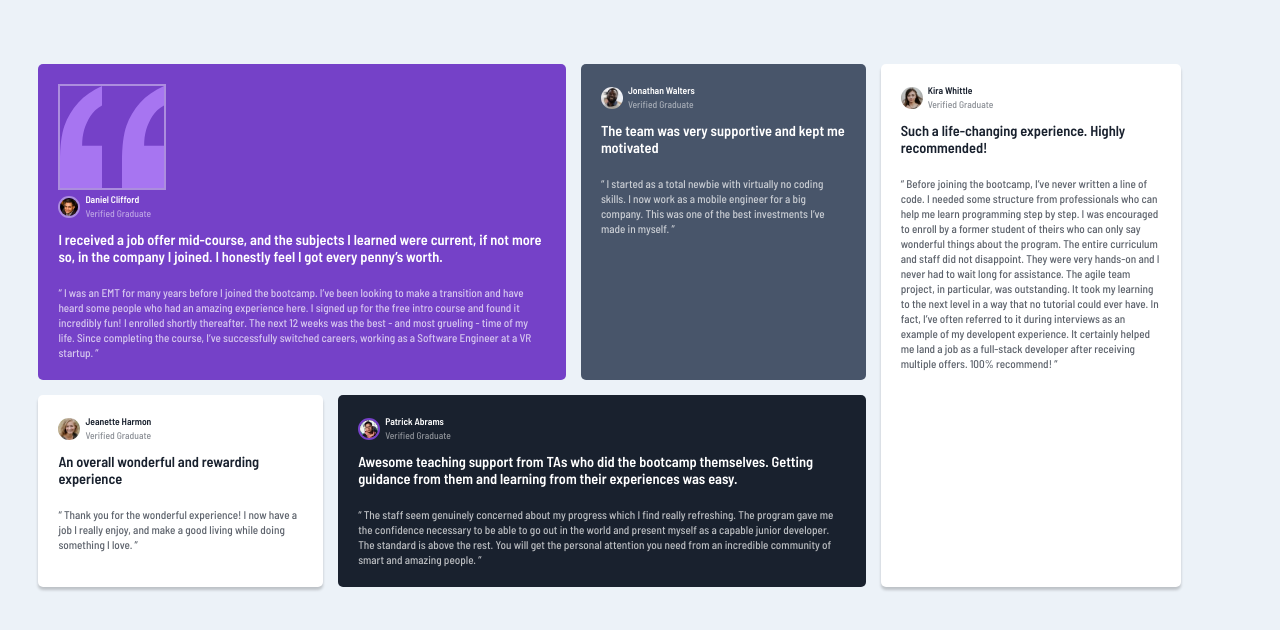
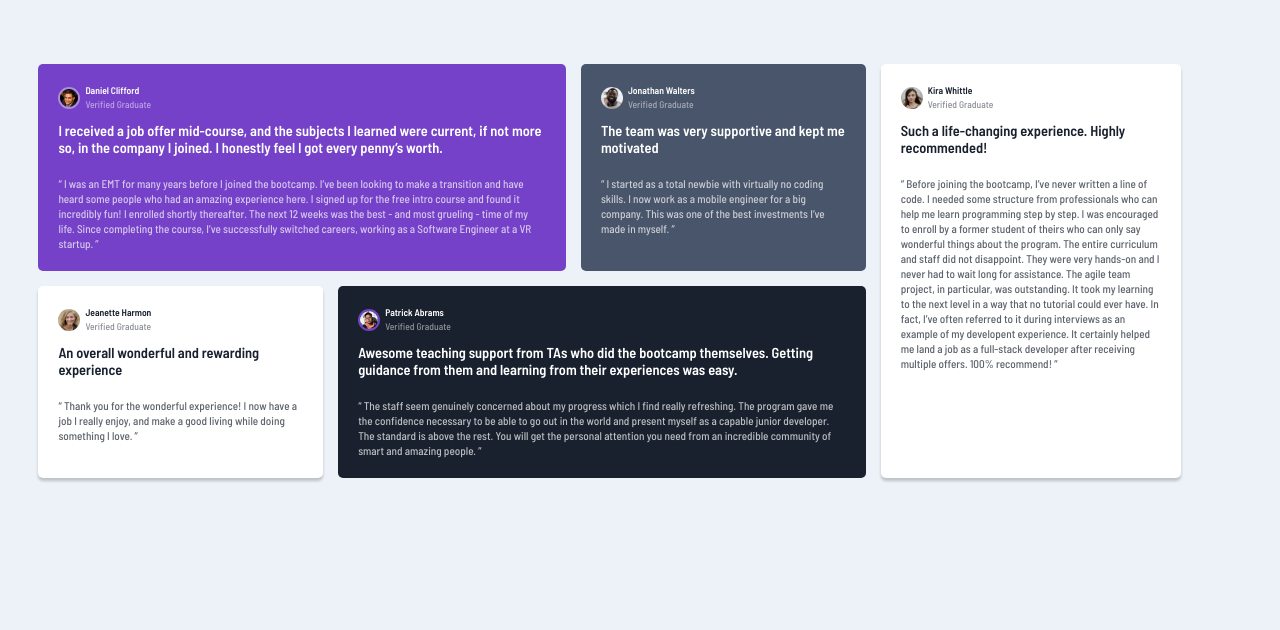
Before and after one commit to MartinSlash0/Testimonials-Grid-Section-Frontend-Challenge, a plain HTML site: page index.html in a window 1280 px wide. Drawn offline with Linux system fonts and the light colour scheme.

Commit message:
Update index.html

```diff
--- a/index.html
+++ b/index.html
@@ -17,7 +17,6 @@
     <div id="left-container">
       <div id="top-container">
         <div id="testimonial-1" class="grid-item">
-          <img id="quote" src="./images/bg-pattern-quotation.svg" alt="Quote image">
           <div id="info">
             <img id="pf-img" src="./images/image-daniel.jpg" alt="Profile picture">
             <div id="person">
```
